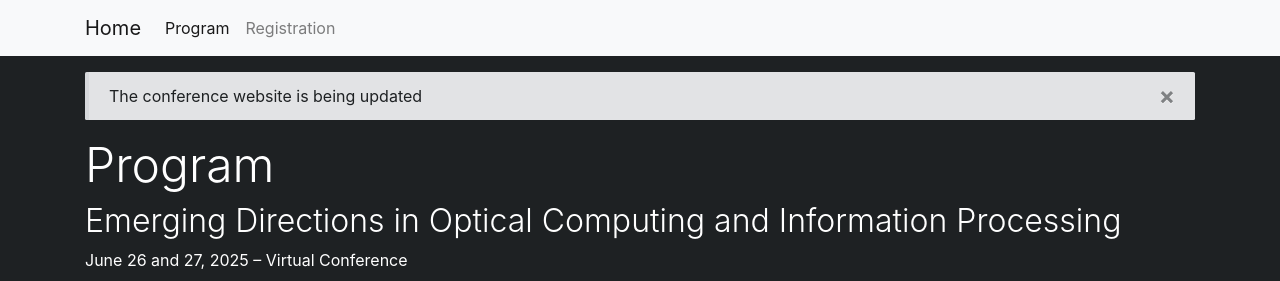
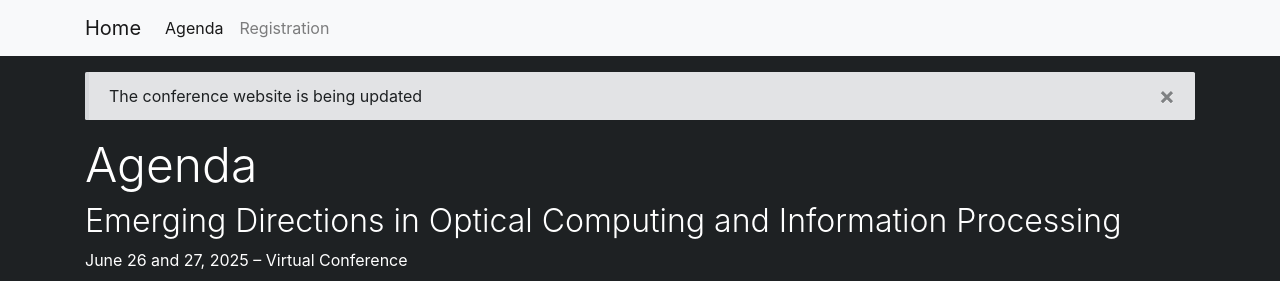
Before and after one commit to mirilabqc/mini-conference-site, a Jekyll site: the page built from agenda/index.md, in a window 1280 px wide. Shown: the top 281 px of the page. Built offline with Jekyll 4.4.1, drawn with Linux system fonts in a browser that asks for light colours.

Commit message:
uses agenda instead of program

```diff
--- a/_config.yml
+++ b/_config.yml
@@ -74,8 +74,8 @@ conference:
       url: 'https://opticalcomputingconference.org'
     breakpoint: md
     links:
-      - name: Program
-        relative_url: /program/
+      - name: Agenda
+        relative_url: /agenda/
       - name: Registration
         relative_url: /registration/
 
@@ -159,7 +159,7 @@ conference:
 
   program:
     # URL of program page
-    url: '/program'
+    url: '/agenda'
 
     # Time steps in program table
     time_steps: 15 # in minutes
--- a/_includes/partials/get_page_title.html
+++ b/_includes/partials/get_page_title.html
@@ -12,8 +12,8 @@
   {%- else -%}
     {%- if page.layout == 'location' -%}
       {{- site.data.lang[site.conference.lang].location.rooms | default: "Rooms" -}}
-    {%- elsif page.layout == 'program' -%}
-      {{- site.data.lang[site.conference.lang].program.title | default: "Program" -}}
+    {%- elsif page.layout == 'agenda' -%}
+      {{- site.data.lang[site.conference.lang].agenda.title | default: "Agenda" -}}
     {%- elsif page.layout == 'speaker-overview' -%}
       {{- site.data.lang[site.conference.lang].speaker.overview | default: "Speakers" -}}
     {%- elsif page.layout == 'stream-overview' -%}
--- a/_layouts/program.html
+++ b/_layouts/agenda.html
@@ -5,7 +5,7 @@
     {%- if page.title -%}
       {{- page.title -}}
     {%- else -%}
-      {{- site.data.lang[site.conference.lang].program.title | default: "Program" -}}
+      {{- site.data.lang[site.conference.lang].agenda.title | default: "Agenda" -}}
     {%- endif -%}
   </h1>
 
--- a/program/index.md
+++ b/agenda/index.md
@@ -1,5 +1,5 @@
 ---
-layout: program
+layout: agenda
 ---
 
 <h1 class="display-3" style="font-size: 2.0rem;">{{ site.title }}</h1>
```
